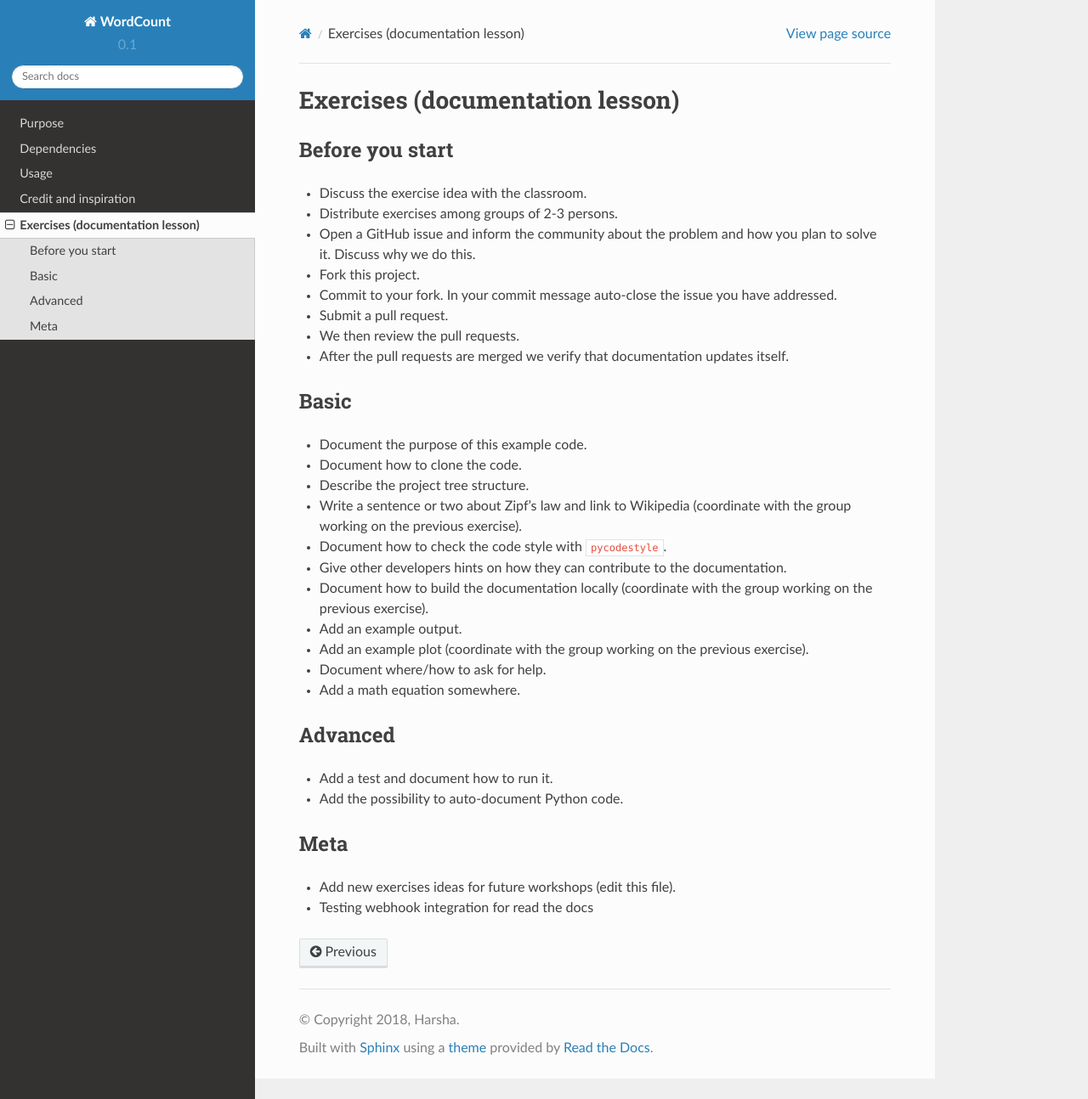
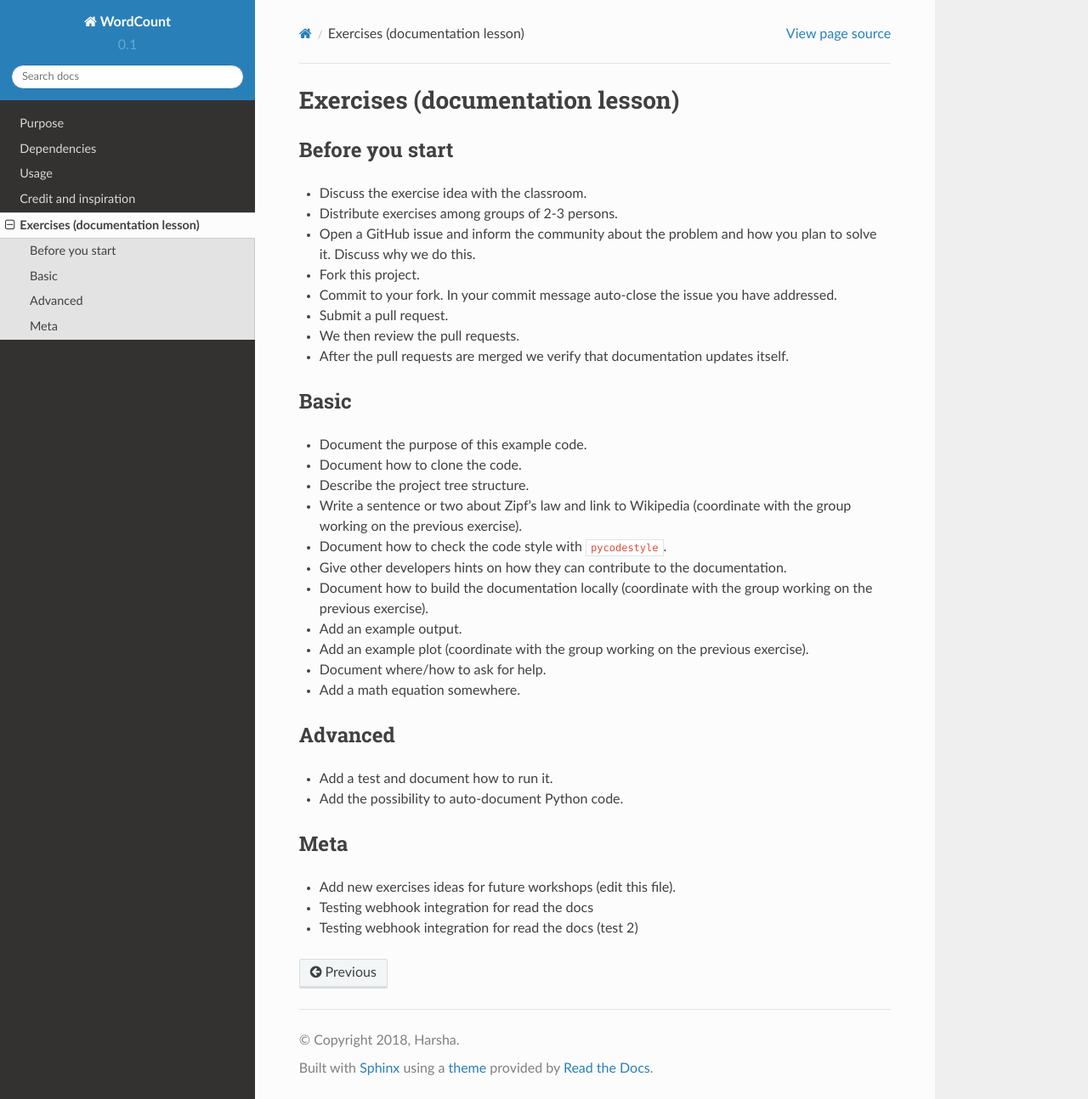
Before and after one commit to nabriis/word-count, a Sphinx documentation site: the page built from doc/exercises.rst, in a window 1280 px wide and 1294 px high. Shown: the whole window at 85% size. Built offline with Sphinx 7.4.7 and the Read the Docs theme 2.0.0, drawn with Linux system fonts in a browser that asks for light colours.

Commit message:
Update exercises.rst

```diff
--- a/doc/exercises.rst
+++ b/doc/exercises.rst
@@ -48,3 +48,4 @@ Meta
 
 - Add new exercises ideas for future workshops (edit this file).
 - Testing webhook integration for read the docs
+- Testing webhook integration for read the docs (test 2)
```
